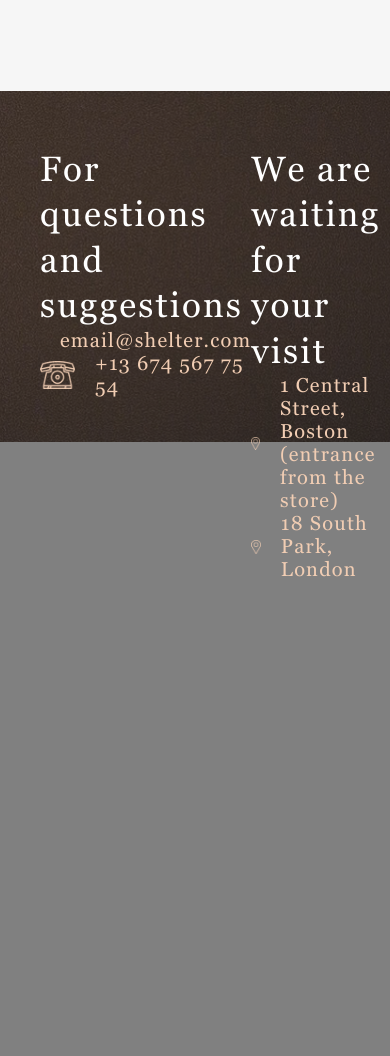
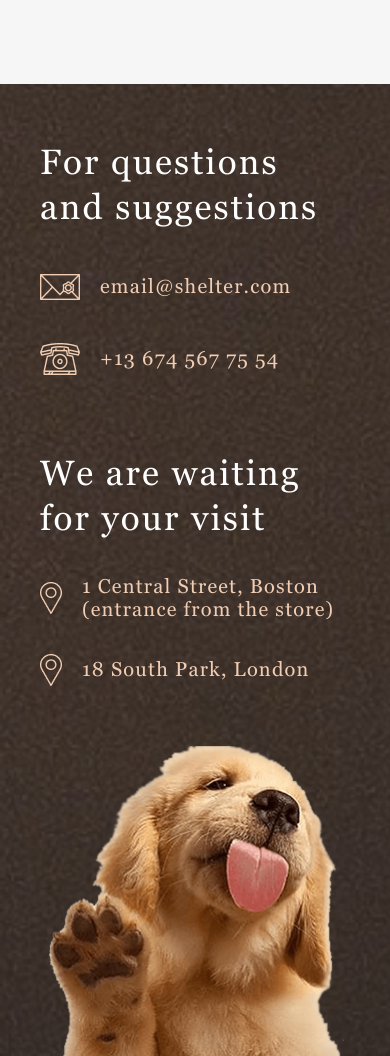
Before and after one commit to YAHOR-RUDZIANKOU/Shelte, a plain HTML site: page pets/index.html in a window 390 px wide. Shown: the part 4300-5356 px from the top of the page. Before the commit the page ends 4881 px from the top, so only its background shows below. Drawn offline with Linux system fonts and the light colour scheme; files whose address does not match are found by name.

Commit message:
made adaptive 768 px

```diff
--- a/pets/style.css
+++ b/pets/style.css
@@ -339,7 +339,7 @@ button {
 
 .friends_body{
   display: flex;
-  gap: 40px;
+  gap: 39px;
   flex-wrap: wrap;
 }
 
@@ -478,6 +478,7 @@ margin-top: 45px;
 
 .footer-body{
   display: flex;
+  flex-wrap: wrap;
   justify-content: space-between;
 }
 
@@ -490,6 +491,21 @@ margin-top: 45px;
 
 /* -----------Adaptive different windows (768px 320px and another )--------------------- */
 
-@media(max-width:1220px){
+@media(max-width:1279px){
+  .friends_body{
+    justify-content: center;
+  }
+}
 
+@media(max-width:720px){
+  .footer-body {
+    flex-direction: column;
+    align-items: center;
+  }
 }
+
+@media(max-width:1020px){
+  .footer-body{
+    justify-content: center;
+  }
+}
```
